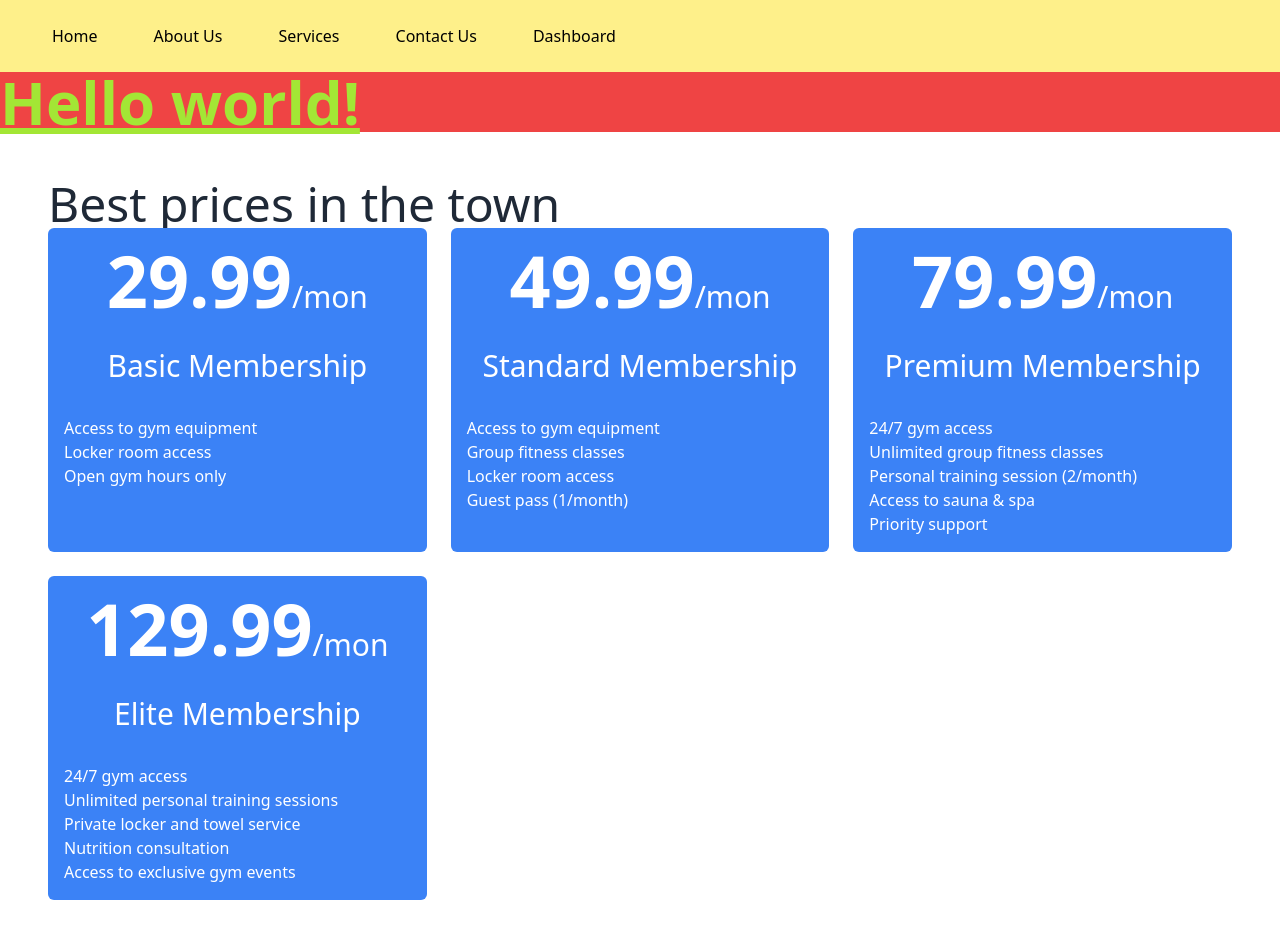
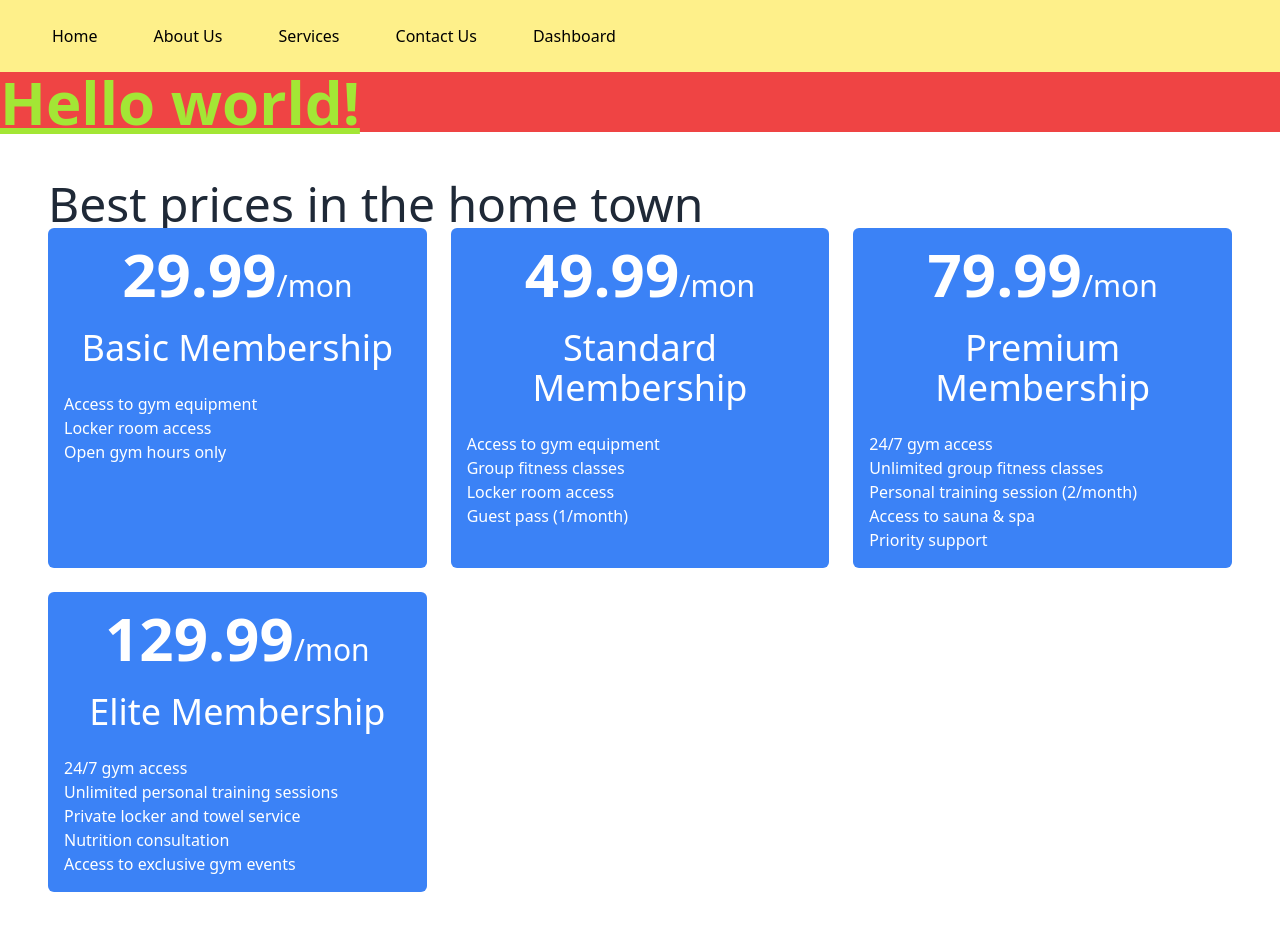
Before and after one commit to alalhosen/price-options-d44, a React (Vite) app: page / in a window 1280 px wide. Shown: the top 938 px of the page. Built offline with nearby package versions, Linux system fonts and the light colour scheme.

Commit message:
some css change

```diff
--- a/src/components/PriceOption/PriceOption.jsx
+++ b/src/components/PriceOption/PriceOption.jsx
@@ -7,10 +7,10 @@ const PriceOption = ({ option }) => {
   return (
     <div className="bg-blue-500 rounded-md p-4 text-white">
       <h2 className="text-center">
-        <span className="text-7xl font-extrabold">{price}</span>
+        <span className="text-6xl font-extrabold">{price}</span>
         <span className="text-3xl">/mon</span>
       </h2>
-      <h4 className="text-3xl text-center my-8">{name}</h4>
+      <h4 className="text-4xl text-center my-6">{name}</h4>
       {
         features.map((feature, index)=><Feature key={index} feature={feature}></Feature>)
       }
--- a/src/components/PriceOptions/PriceOptions.jsx
+++ b/src/components/PriceOptions/PriceOptions.jsx
@@ -50,7 +50,7 @@ const PriceOptions = () => {
 
   return (
     <div className="m-12">
-      <h2 className="text-5xl">Best prices in the town</h2>
+      <h2 className="text-5xl">Best prices in the home town</h2>
       <div className="gap-6 grid grid-cols-3">
         {priceOptions.map((option) => (
           <PriceOption key={option.id} option={option}></PriceOption>
```
